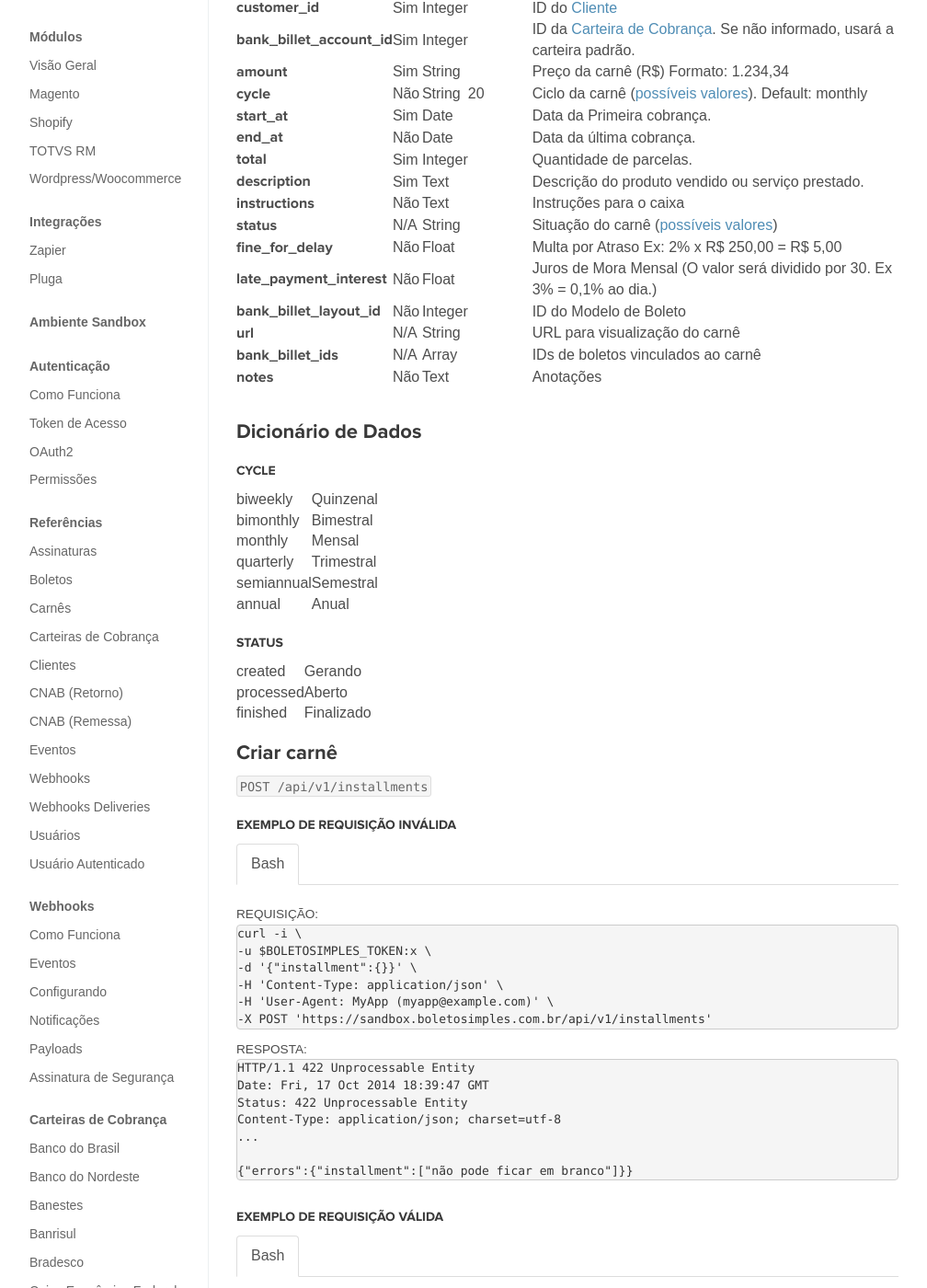
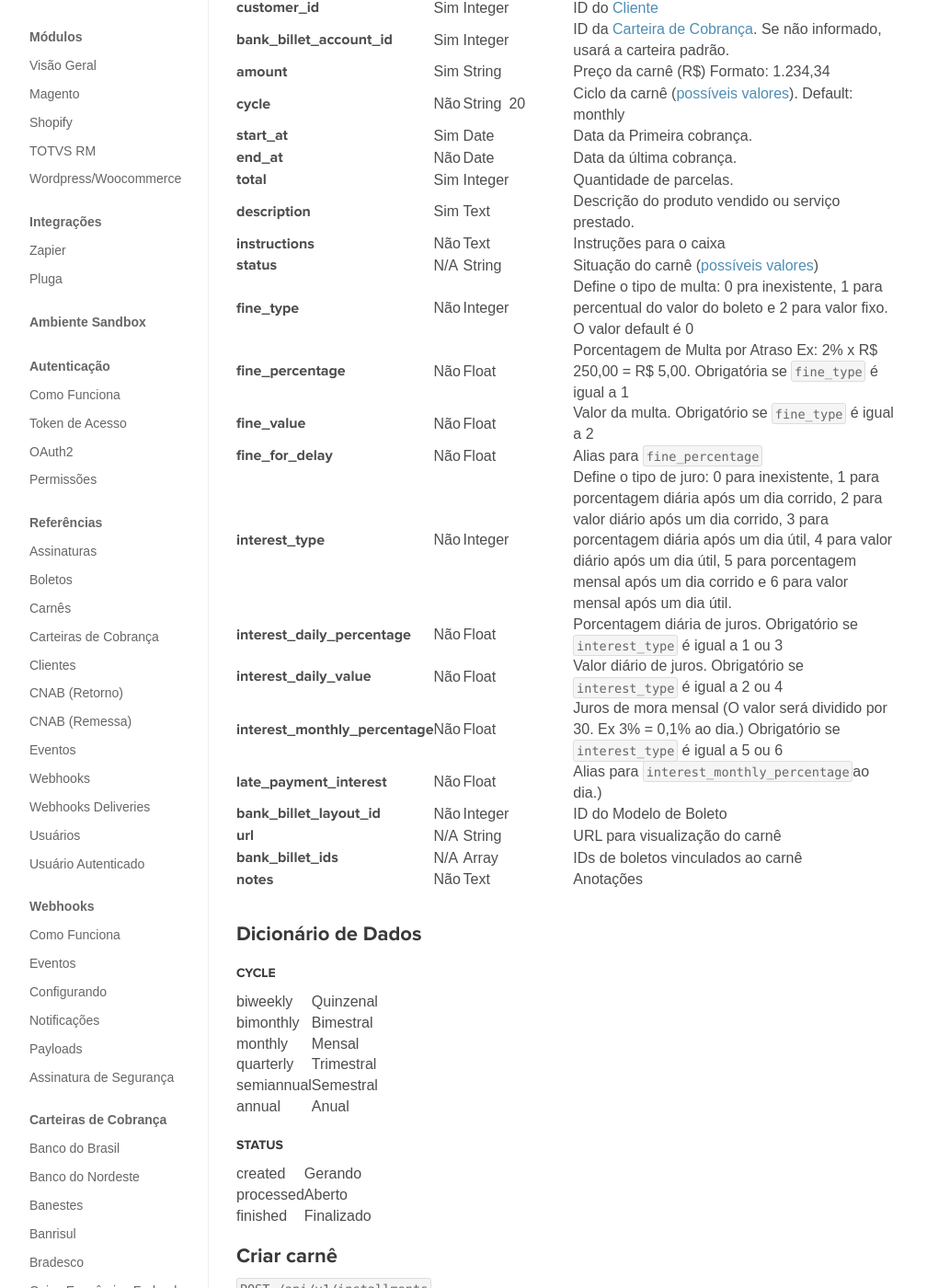
Before and after one commit to BoletoSimples/boletosimples-docs, a Jekyll site: the page built from reference/v1/installments/index.md, in a window 1280 px wide and 1400 px high, scrolled down 552 px. Shown: the whole window at 92% size, without its empty margins (143-1151 px from the left). Built offline with Jekyll 4.4.1, drawn with Linux system fonts in a browser that asks for light colours.

Commit message:
Add on references new attributes fine and interst for Installment

```diff
--- a/reference/v1/installments/index.md
+++ b/reference/v1/installments/index.md
@@ -16,25 +16,32 @@ breadcrumb: Carnês
 
 ### Modelo de Dados
 
-| Parâmetro                   | Obr.  | Tipo    | Tamanho | Descrição
-| --------------------------- | ----- | ------- | ------- | ------------------------
-| **id**                      | N/A   | Integer |         | ID do carnê
-| **customer_id**             | Sim   | Integer |         | ID do [Cliente](/reference/v1/customers/)
-| **bank_billet_account_id**  | Sim   | Integer |         | ID da [Carteira de Cobrança](/reference/v1/bank_billet_accounts/). Se não informado, usará a carteira padrão.
-| **amount**                  | Sim   | String  |         | Preço da carnê (R$) Formato: 1.234,34
-| **cycle**                   | Não   | String  | 20      | Ciclo da carnê ([possíveis valores](#cycle)). Default: monthly
-| **start_at**                | Sim   | Date    |         | Data da Primeira cobrança.
-| **end_at**                  | Não   | Date    |         | Data da última cobrança.
-| **total**                   | Sim   | Integer |         | Quantidade de parcelas.
-| **description**             | Sim   | Text    |         | Descrição do produto vendido ou serviço prestado.
-| **instructions**            | Não   | Text    |         | Instruções para o caixa
-| **status**                  | N/A   | String  |         | Situação do carnê ([possíveis valores](#status))
-| **fine_for_delay**          | Não   | Float   |         | Multa por Atraso Ex: 2% x R$ 250,00 = R$ 5,00
-| **late_payment_interest**   | Não   | Float   |         | Juros de Mora Mensal (O valor será dividido por 30. Ex 3% = 0,1% ao dia.)
-| **bank_billet_layout_id**   | Não   | Integer |         | ID do Modelo de Boleto
-| **url**                     | N/A   | String  |         | URL para visualização do carnê
-| **bank_billet_ids**         | N/A   | Array   |         | IDs de boletos vinculados ao carnê
-| **notes**                   | Não   | Text    |         | Anotações
+| Parâmetro                       | Obr.  | Tipo    | Tamanho | Descrição
+| ------------------------------- | ----- | ------- | ------- | ------------------------
+| **id**                          | N/A   | Integer |         | ID do carnê
+| **customer_id**                 | Sim   | Integer |         | ID do [Cliente](/reference/v1/customers/)
+| **bank_billet_account_id**      | Sim   | Integer |         | ID da [Carteira de Cobrança](/reference/v1/bank_billet_accounts/). Se não informado, usará a carteira padrão.
+| **amount**                      | Sim   | String  |         | Preço da carnê (R$) Formato: 1.234,34
+| **cycle**                       | Não   | String  | 20      | Ciclo da carnê ([possíveis valores](#cycle)). Default: monthly
+| **start_at**                    | Sim   | Date    |         | Data da Primeira cobrança.
+| **end_at**                      | Não   | Date    |         | Data da última cobrança.
+| **total**                       | Sim   | Integer |         | Quantidade de parcelas.
+| **description**                 | Sim   | Text    |         | Descrição do produto vendido ou serviço prestado.
+| **instructions**                | Não   | Text    |         | Instruções para o caixa
+| **status**                      | N/A   | String  |         | Situação do carnê ([possíveis valores](#status))
+| **fine_type**                   | Não   | Integer |         | Define o tipo de multa: 0 pra inexistente, 1 para percentual do valor do boleto e 2 para valor fixo. O valor default é 0
+| **fine_percentage**             | Não   | Float   |         | Porcentagem de Multa por Atraso Ex: 2% x R$ 250,00 = R$ 5,00. Obrigatória se `fine_type` é igual a 1
+| **fine_value**                  | Não   | Float   |         | Valor da multa. Obrigatório se `fine_type` é igual a 2
+| **fine_for_delay**              | Não   | Float   |         | Alias para `fine_percentage`
+| **interest_type**               | Não   | Integer |         | Define o tipo de juro: 0 para inexistente, 1 para porcentagem diária após um dia corrido, 2 para valor diário após um dia corrido, 3 para porcentagem diária após um dia útil, 4 para valor diário após um dia útil, 5 para porcentagem mensal após um dia corrido e 6 para valor mensal após um dia útil.
+| **interest_daily_percentage**   | Não   | Float   |         | Porcentagem diária de juros. Obrigatório se `interest_type` é igual a 1 ou 3
+| **interest_daily_value**        | Não   | Float   |         | Valor diário de juros. Obrigatório se `interest_type` é igual a 2 ou 4
+| **interest_monthly_percentage** | Não   | Float   |         | Juros de mora mensal (O valor será dividido por 30. Ex 3% = 0,1% ao dia.) Obrigatório se `interest_type` é igual a 5 ou 6
+| **late_payment_interest**       | Não   | Float   |         | Alias para `interest_monthly_percentage`ao dia.)
+| **bank_billet_layout_id**       | Não   | Integer |         | ID do Modelo de Boleto
+| **url**                         | N/A   | String  |         | URL para visualização do carnê
+| **bank_billet_ids**             | N/A   | Array   |         | IDs de boletos vinculados ao carnê
+| **notes**                       | Não   | Text    |         | Anotações
 
 ### Dicionário de Dados
 
```
